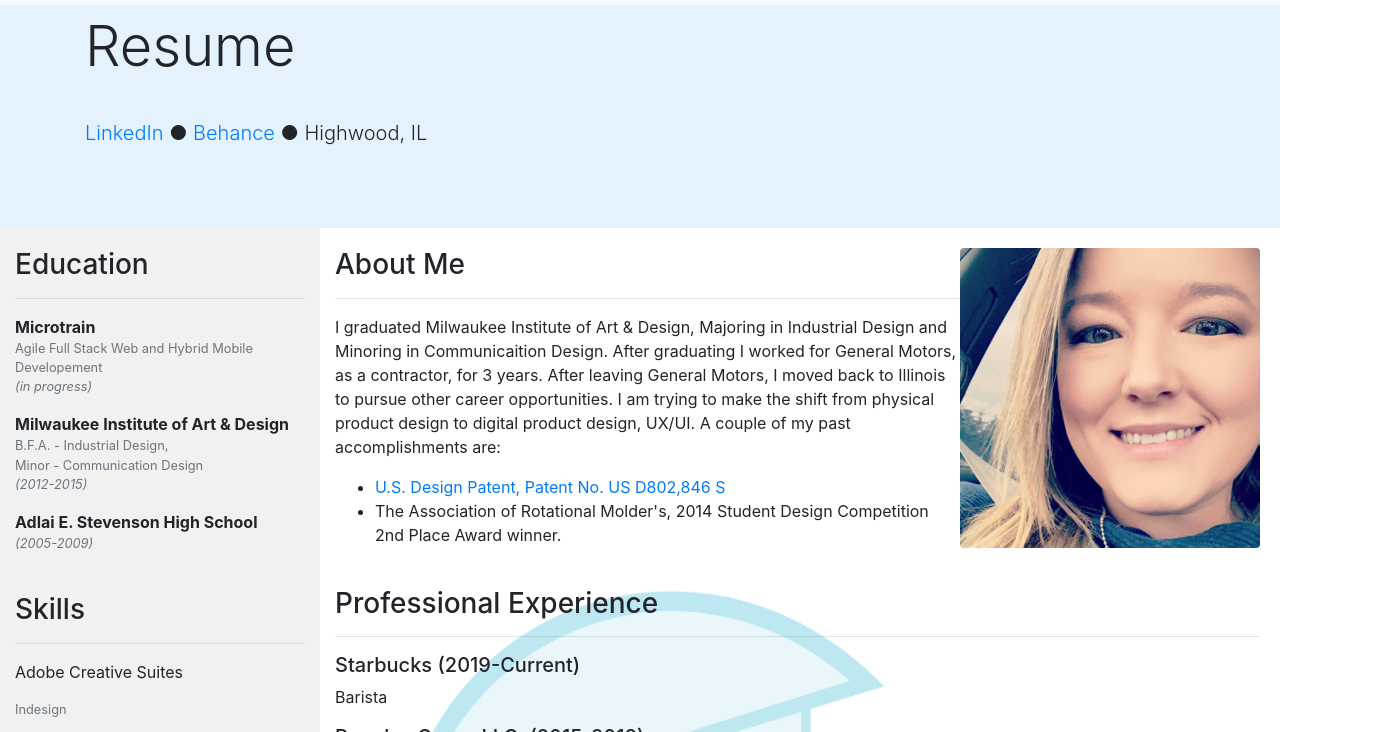
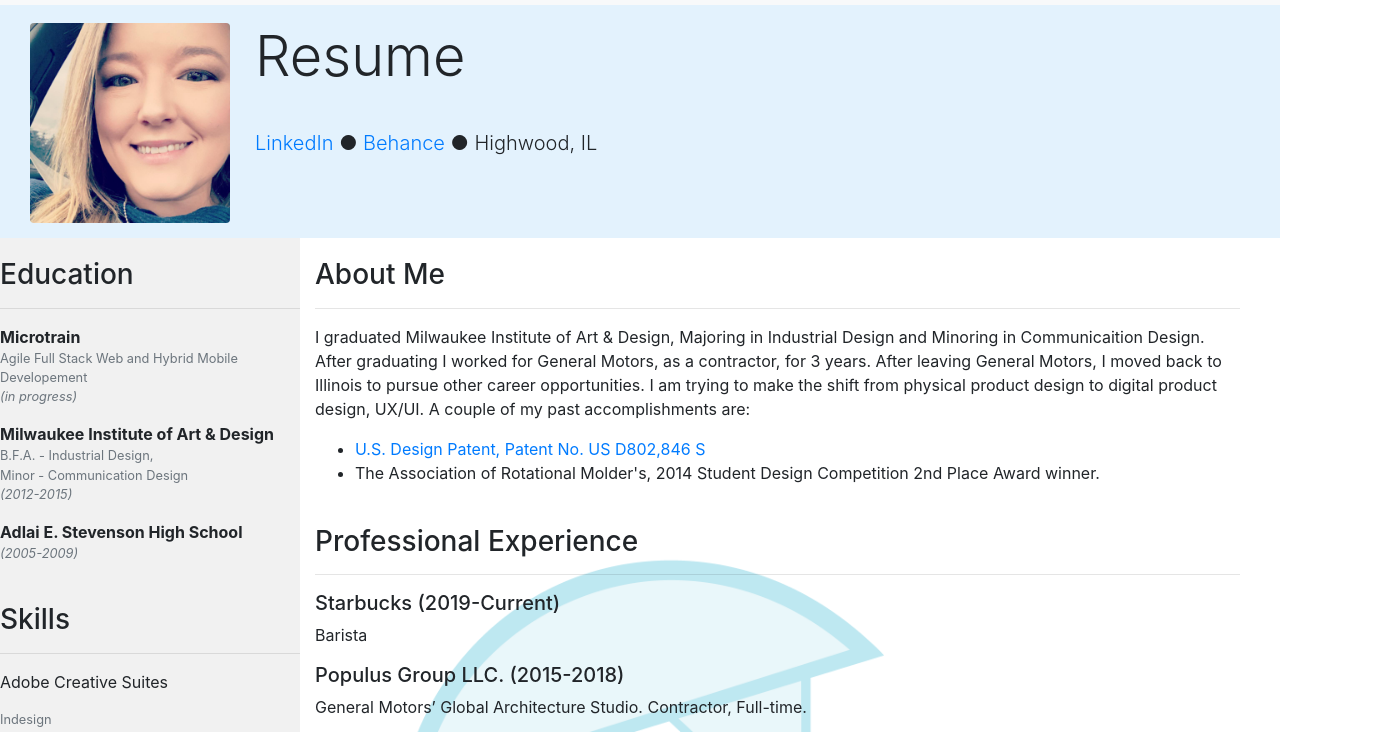
Before and after one commit to Cwashburn9/bootstrap, a plain HTML site: page resume.html in a window 1280 px wide. Shown: the part 51-783 px from the top of the page, 1380 px wide, since content can reach past the window. Drawn offline with nearby package versions, Linux system fonts and the light colour scheme.

Commit message:
adjusted padding for image and width of side nav

```diff
--- a/resume.html
+++ b/resume.html
@@ -1,5 +1,6 @@
 <DOCTYPE html>
   <html lang="en">
+
   <head>
     <meta charset="utf-8">
     <meta name="viewport" content="width=device-width, initial-scale=1, shrink-to-fit=no">
@@ -21,10 +22,16 @@
         background-size: 40%;
         background-position: center;
       }
+/*
+      .mypic {
+        padding-right: 10px;
 
-      .mypic {
-        padding-left: 20px;
+      } */
 
+      .mypic, .img {
+        padding-left: 30px;
+        padding-right: 40 px;
+        padding-top: 10px;
       }
 
       /* Set height of the grid so .sidenav can be 100% (adjust as needed) */
@@ -37,6 +44,8 @@
         padding-top: 20px;
         background-color: #f1f1f1;
         height: auto;
+        width: 300px;
+        text-align: left;
 
       }
 
@@ -52,8 +61,19 @@
         height: auto;
       }
 
+
+
       .row.content {
         height: auto;
+      }
+
+      .container {
+    width: 100%;
+    padding-right: 15px;
+    padding-left: 15px;
+    margin-right: auto;
+    margin-left: 210px;
+    text-align: left;
       }
     </style>
 
@@ -98,9 +118,13 @@
     <!-- jumbotron -->
 
     <div class="jumbotron jumbotron-fluid" style="background-color: #e3f2fd;">
+      <div class="mypic"><img src="Me.jpg" class="rounded float-left" padding-left="20px" width="200" height="200"
+          alt="Caitlin Washburn">
         <div class="container">
 
+
           <h1 class="display-4">Resume</h1>
+
           <p class="lead">
             <br>
             <a href="https://www.linkedin.com/in/caitlinwashburn" target="_blank" rel="noopener">LinkedIn</a>
@@ -110,7 +134,7 @@
             &#x25CF;
             Highwood, IL
           </p>
-
+        </div>
       </div>
     </div>
 
@@ -118,7 +142,7 @@
     <div class="container-fluid">
       <div class="row content">
         <!-- side bar -->
-        <div class="col-xl-3 sidenav">
+        <div class="sidenav">
           <!-- EDUCATION -->
           <div>
             <h3>Education</h3>
@@ -214,8 +238,8 @@
         <div class="col-sm-9 main">
           <!-- about me -->
           <div>
-            <div class="mypic"><img src="Me.jpg" class="rounded float-right" width="300" height="300"
-                alt="Caitlin Washburn"></div>
+            <!-- <div class="mypic"><img src="Me.jpg" class="rounded float-right" width="300" height="300"
+                alt="Caitlin Washburn"></div> -->
             <h3>About Me</h3>
             <hr>
             <p>I graduated Milwaukee Institute of Art & Design, Majoring in Industrial Design and Minoring in
@@ -304,9 +328,15 @@
       </div>
     </div>
     </div>
-    <script src="https://code.jquery.com/jquery-3.4.1.slim.min.js" integrity="sha384-J6qa4849blE2+poT4WnyKhv5vZF5SrPo0iEjwBvKU7imGFAV0wwj1yYfoRSJoZ+n" crossorigin="anonymous"></script>
-    <script src="https://cdn.jsdelivr.net/npm/popper.js@1.16.0/dist/umd/popper.min.js" integrity="sha384-Q6E9RHvbIyZFJoft+2mJbHaEWldlvI9IOYy5n3zV9zzTtmI3UksdQRVvoxMfooAo" crossorigin="anonymous"></script>
-    <script src="https://stackpath.bootstrapcdn.com/bootstrap/4.4.1/js/bootstrap.min.js" integrity="sha384-wfSDF2E50Y2D1uUdj0O3uMBJnjuUD4Ih7YwaYd1iqfktj0Uod8GCExl3Og8ifwB6" crossorigin="anonymous"></script>
+    <script src="https://code.jquery.com/jquery-3.4.1.slim.min.js"
+      integrity="sha384-J6qa4849blE2+poT4WnyKhv5vZF5SrPo0iEjwBvKU7imGFAV0wwj1yYfoRSJoZ+n"
+      crossorigin="anonymous"></script>
+    <script src="https://cdn.jsdelivr.net/npm/popper.js@1.16.0/dist/umd/popper.min.js"
+      integrity="sha384-Q6E9RHvbIyZFJoft+2mJbHaEWldlvI9IOYy5n3zV9zzTtmI3UksdQRVvoxMfooAo"
+      crossorigin="anonymous"></script>
+    <script src="https://stackpath.bootstrapcdn.com/bootstrap/4.4.1/js/bootstrap.min.js"
+      integrity="sha384-wfSDF2E50Y2D1uUdj0O3uMBJnjuUD4Ih7YwaYd1iqfktj0Uod8GCExl3Og8ifwB6"
+      crossorigin="anonymous"></script>
   </body>
 
   </html>
```
Lines whose indentation alone changed are shown as unchanged.
